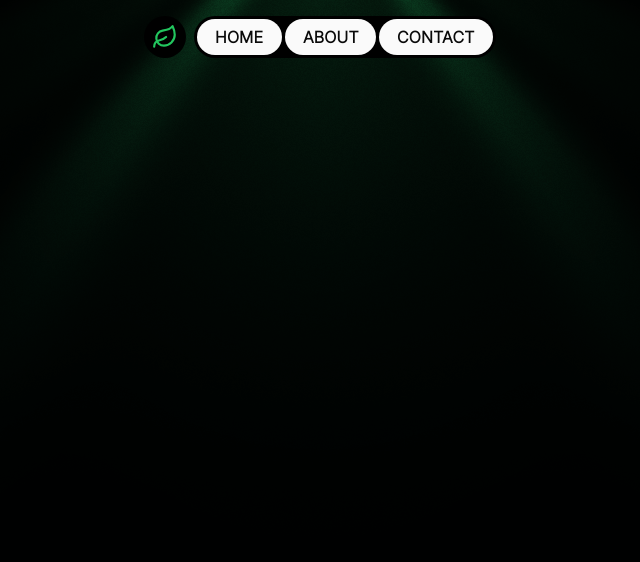
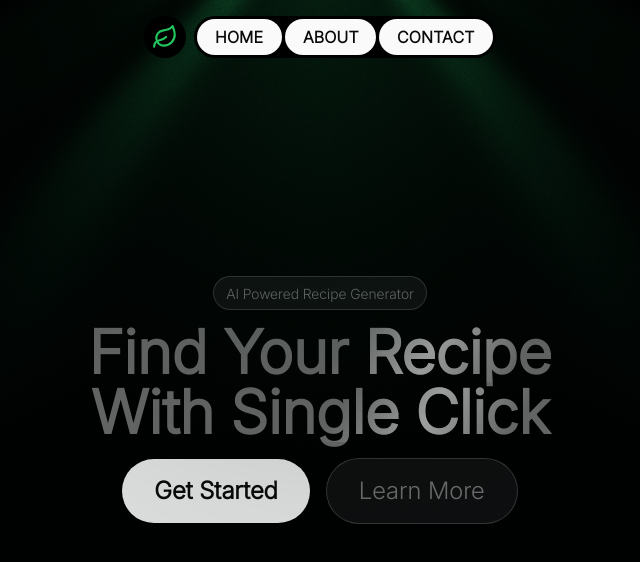
Before and after one commit to Soumojit08/Image-Editor, a React (Vite) app in the folder RecipeHub/frontend/: page / in a window 1280 px wide. Shown: the top 562 px of the page, without its empty margins (320-960 px from the left). Built offline with nearby package versions, Linux system fonts and the light colour scheme.

Commit message:
added hero section

```diff
--- a/RecipeHub/frontend/src/App.jsx
+++ b/RecipeHub/frontend/src/App.jsx
@@ -1,5 +1,7 @@
+import Button from "./components/Button";
 import LightRays from "./components/LightRays";
 import PillNav from "./components/PillNav";
+import ShinyText from "./components/ShinyText";
 
 const App = () => {
   return (
@@ -35,7 +37,54 @@ const App = () => {
         />
       </div>
 
+      {/* background texts  */}
+      <div className="absolute top-1/2 left-1/2 transform -translate-x-1/2 -translate-y-1/2 z-0 flex flex-col text-center">
+        {/* bg not clickable button  */}
+        <div>
+          <button className="border-1 border-zinc-200/20 bg-zinc-400/10 py-1 px-3 rounded-full mb-3 transition-transform duration-300 ease-in-out">
+            <ShinyText
+              text="AI Powered Recipe Generator"
+              disabled={false}
+              speed={3}
+              className="custom-class shiny-text text-sm capitalize"
+            />
+          </button>
+        </div>
 
+        {/* bg texts  */}
+        <div className="flex-wrap ">
+          <ShinyText
+            text="Find Your Recipe"
+            disabled={false}
+            speed={4}
+            className="custom-class shiny-text text-6xl capitalize font-bold"
+          />
+          <ShinyText
+            text="With Single Click"
+            disabled={false}
+            speed={4}
+            className="custom-class shiny-text text-6xl capitalize font-bold"
+          />
+        </div>
+
+        {/* buttons  */}
+        <div className="flex items-center justify-center mt-4 gap-6 flex-col md:flex-row lg:flex-row sm:gap-4">
+          <Button
+            text={"Get Started"}
+            bgColor={"#fafafa"}
+            textColor={"#0a0a0a"}
+            opacity={1}
+          />
+          <button className="border-1 border-zinc-200/20 bg-zinc-400/10 py-4 px-8 rounded-full transition-transform duration-300 ease-in-out cursor-pointer hover:opacity-80">
+            <ShinyText
+              text="Learn More"
+              disabled={false}
+              speed={3}
+              className="custom-class shiny-text text-2xl capitalize"
+            />
+          </button>
+        </div>
+      </div>
     </div>
   );
 };
--- /dev/null
+++ b/RecipeHub/frontend/src/components/Button.jsx
@@ -0,0 +1,12 @@
+const Button = ({ text, bgColor, textColor, opacity }) => {
+  return (
+    <button
+      style={{ backgroundColor: bgColor, color: textColor, opacity: opacity }}
+      className="py-4 px-8 rounded-full hover:opacity-80 cursor-pointer font-semibold text-2xl transition-transform duration-300 ease-in-out"
+    >
+      {text}
+    </button>
+  );
+};
+
+export default Button;
--- /dev/null
+++ b/RecipeHub/frontend/src/components/ShinyText.jsx
@@ -0,0 +1,22 @@
+const ShinyText = ({ text, disabled = false, speed = 5, className = "" }) => {
+  const animationDuration = `${speed}s`;
+
+  return (
+    <div
+      className={`text-[#b5b5b5a4] bg-clip-text inline-block ${
+        disabled ? "" : "animate-shine"
+      } ${className}`}
+      style={{
+        backgroundImage:
+          "linear-gradient(120deg, rgba(255, 255, 255, 0) 40%, rgba(255, 255, 255, 0.8) 50%, rgba(255, 255, 255, 0) 60%)",
+        backgroundSize: "200% 100%",
+        WebkitBackgroundClip: "text",
+        animationDuration: animationDuration,
+      }}
+    >
+      {text}
+    </div>
+  );
+};
+
+export default ShinyText;
--- a/RecipeHub/frontend/src/index.css
+++ b/RecipeHub/frontend/src/index.css
@@ -60,3 +60,13 @@
 body {
   @apply bg-background text-foreground font-sans;
 }
+
+@keyframes shine {
+  0% { background-position: 100% }
+  100% { background-position: -100% }
+}
+
+.shiny-text {
+  animation: shine 5s linear infinite;
+
+}
```
